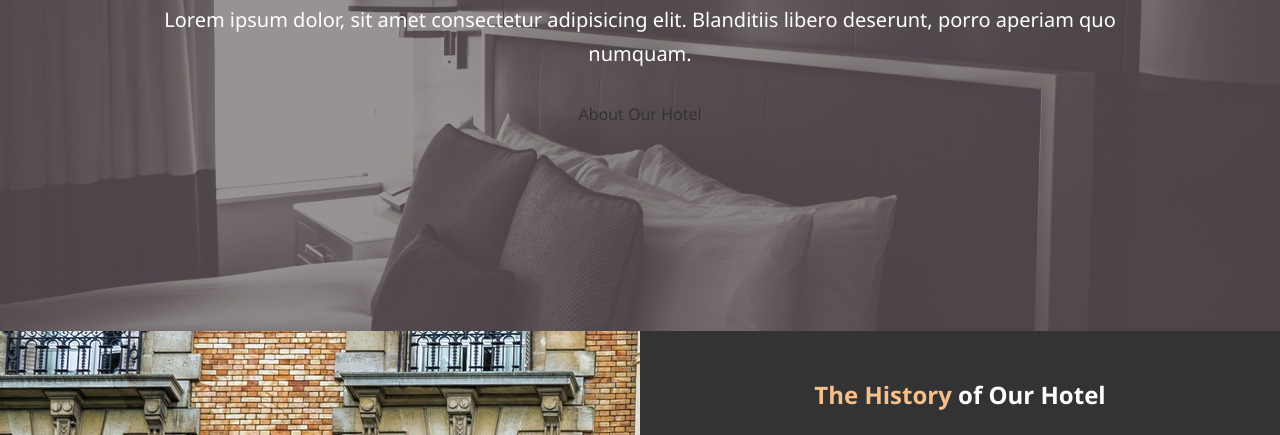
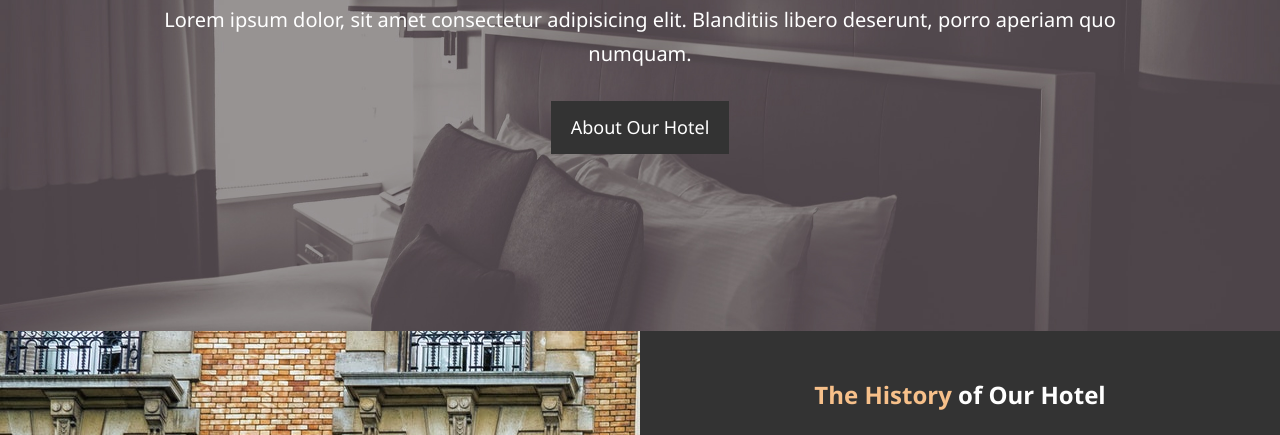
Before and after one commit to MihirSharmaC/WebDev_Training, a plain HTML site: page src/Hotel_Website/index.html in a window 1280 px wide. Shown: the part 336-771 px from the top of the page. Drawn offline with Linux system fonts and the light colour scheme.

Commit message:
about button fixed

```diff
--- a/src/Hotel_Website/index.html
+++ b/src/Hotel_Website/index.html
@@ -37,7 +37,7 @@
               Lorem ipsum dolor, sit amet consectetur adipisicing elit.
               Blanditiis libero deserunt, porro aperiam quo numquam.
             </p>
-            <a href="./about.html" class="btm">About Our Hotel</a>
+            <a href="./about.html" class="btn">About Our Hotel</a>
           </div>
         </div>
       </div>
```
